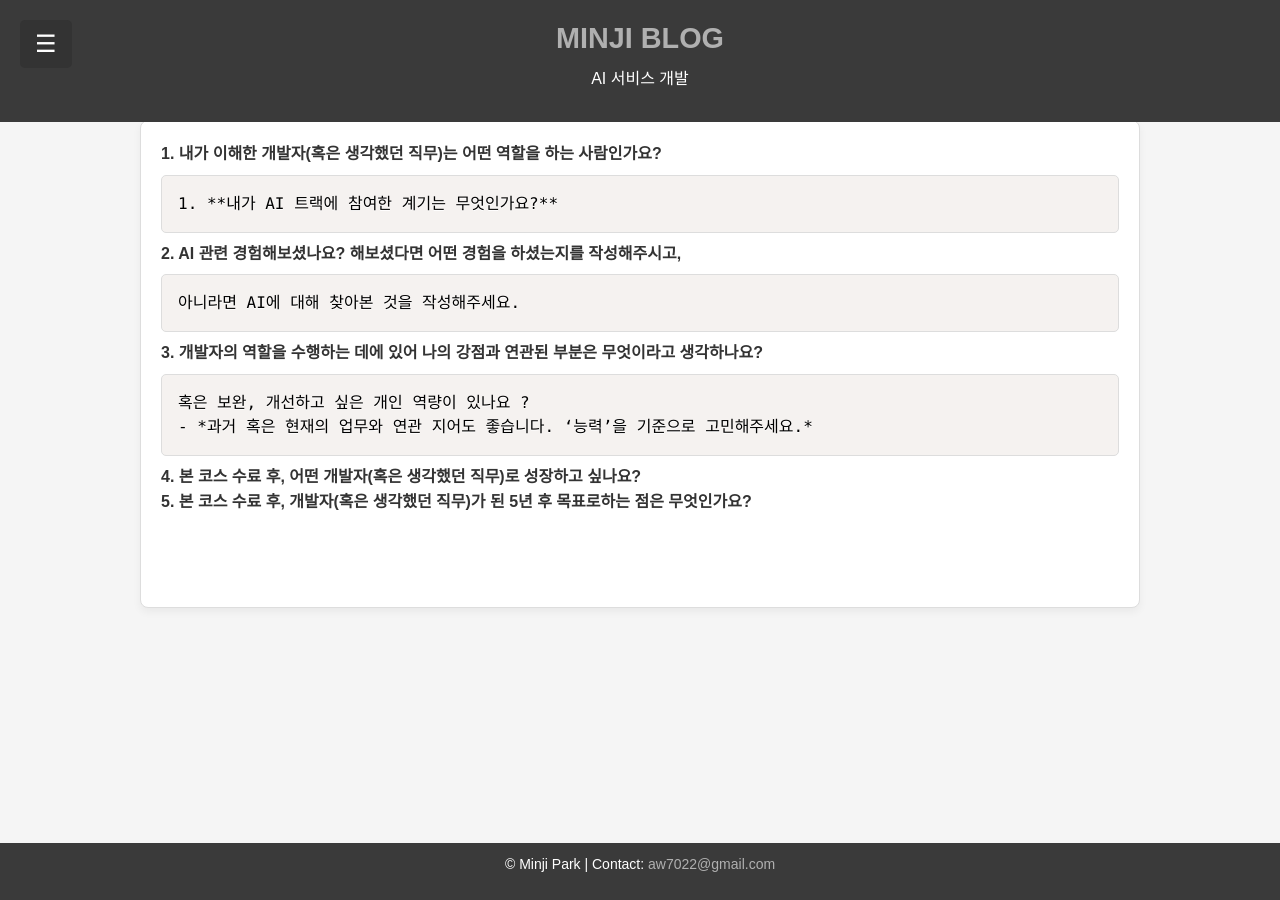
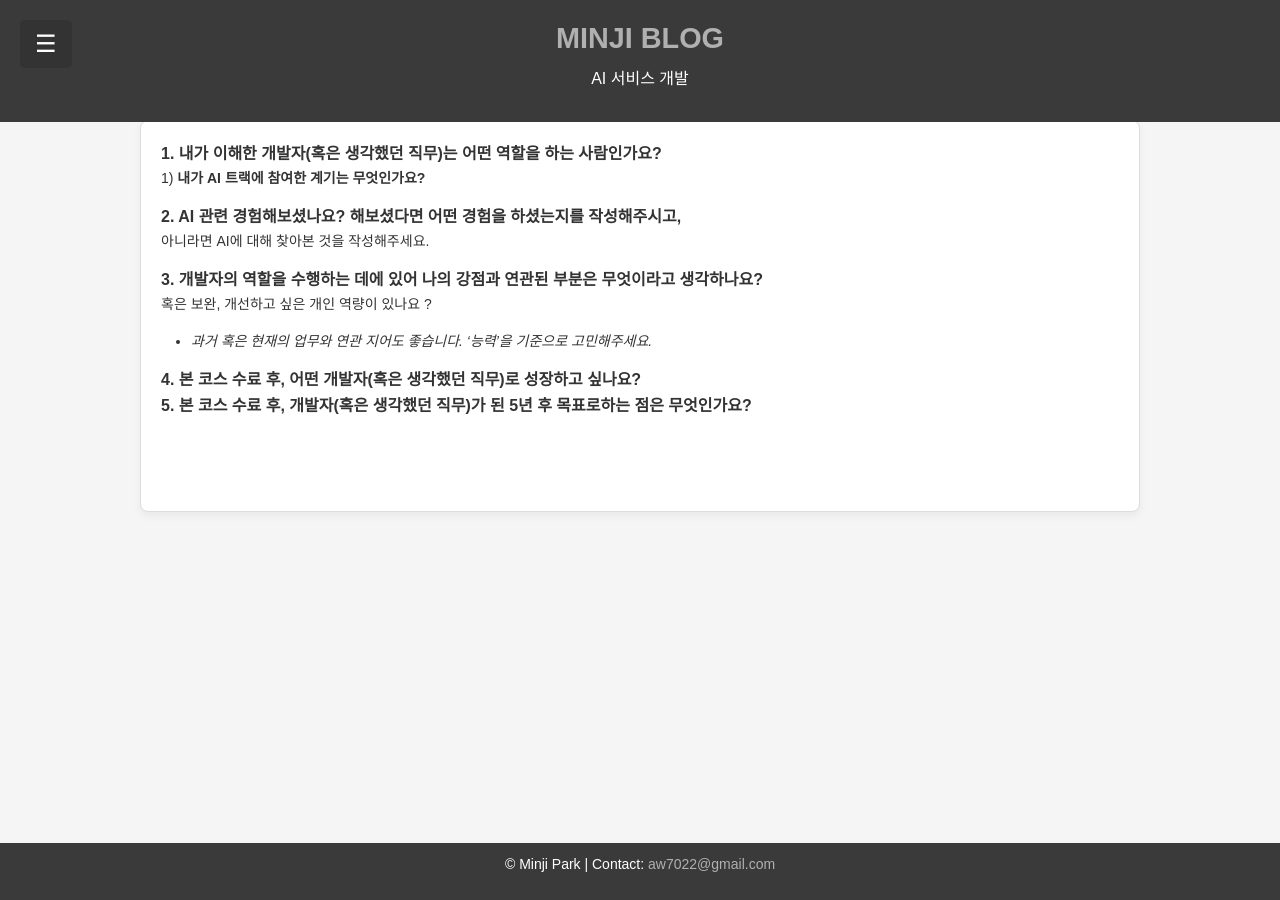
Before and after one commit to Mminzy22/Blog, a Jekyll site: the page built from _posts/bootcamp/2024-11-18-스타터노트.md, in a window 1280 px wide and 900 px high. Built offline with Jekyll 4.4.1, drawn with Linux system fonts in a browser that asks for light colours; nearby versions of some CDN libraries; comment, search, counter and statistics services are not loaded.

```diff
--- a/_posts/bootcamp/2024-11-18-스타터노트.md
+++ b/_posts/bootcamp/2024-11-18-스타터노트.md
@@ -6,14 +6,17 @@ categories: [부트캠프]
 ---
 
 #### 1. 내가 이해한 개발자**(혹은 생각했던 직무)**는 어떤 역할을 하는 사람인가요?
-    1. **내가 AI 트랙에 참여한 계기는 무엇인가요?**
+
+1) **내가 AI 트랙에 참여한 계기는 무엇인가요?**
 
 #### 2. AI 관련 경험해보셨나요? 해보셨다면 어떤 경험을 하셨는지를 작성해주시고,
-    아니라면 AI에 대해 찾아본 것을 작성해주세요.
+
+아니라면 AI에 대해 찾아본 것을 작성해주세요.
 
 #### 3. **개발자의 역할을 수행하는 데에 있어 나의 강점과 연관된 부분은 무엇이라고 생각하나요?**
-    혹은 보완, 개선하고 싶은 개인 역량이 있나요 ?
-    - *과거 혹은 현재의 업무와 연관 지어도 좋습니다. ‘능력’을 기준으로 고민해주세요.*
+
+혹은 보완, 개선하고 싶은 개인 역량이 있나요 ?
+- *과거 혹은 현재의 업무와 연관 지어도 좋습니다. ‘능력’을 기준으로 고민해주세요.*
 
 #### 4. **본 코스 수료 후, 어떤 개발자(혹은 생각했던 직무)로 성장하고 싶나요?**
 
```
Also changed, not shown: _posts/bootcamp/2024-11-18-TIL_01.md (+4 -3 lines).
